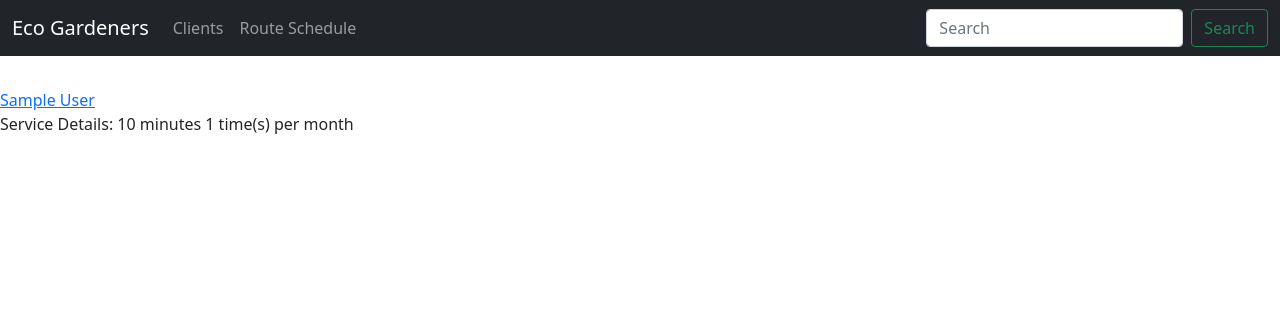
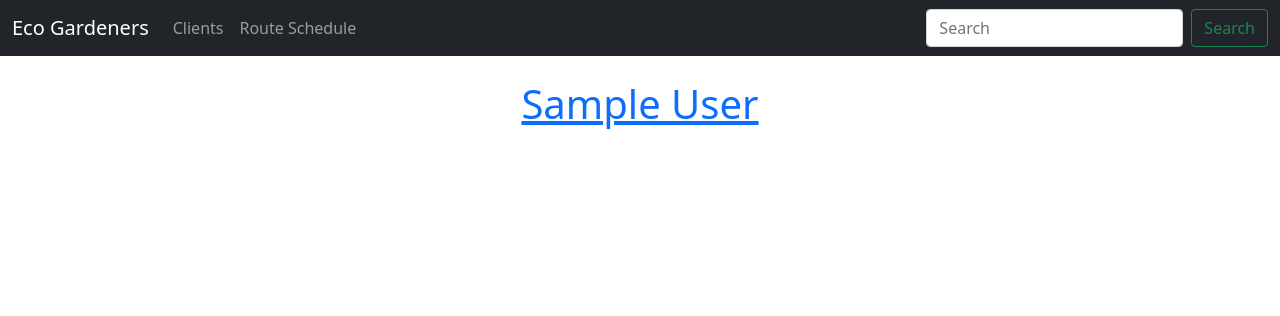
Before and after one commit to moondial-pal/crew, a Django app: page /clients/ in a window 1280 px wide. Shown: the top 316 px of the page. Run offline with Django 3.2, Linux system fonts and the light colour scheme; a user stored in the database is signed in; tables that the repository leaves empty hold one stand-in row (values such as "Sample post").

Commit message:
removed details from client page

```diff
--- a/crew/templates/clients.html
+++ b/crew/templates/clients.html
@@ -3,16 +3,16 @@
 {% block content %}
 
 	<html>
-	<h1></h1>
+		<center>
 	{% for client in clients %}
 	<div>
+	<h1>
 		<a href="{% url 'crew:client_details' client.id %}">{{ client.first_name }} {{ client.last_name }}</a>
+	</h1>
 	</div>
 
-        <div>
-            Service Details: {{ client.service_duration }} minutes {{ client.services_per_month }} time(s) per month
-        </div>
 	{% endfor %}
+		</center>
 	</html>
 
 {% endblock %}
```
